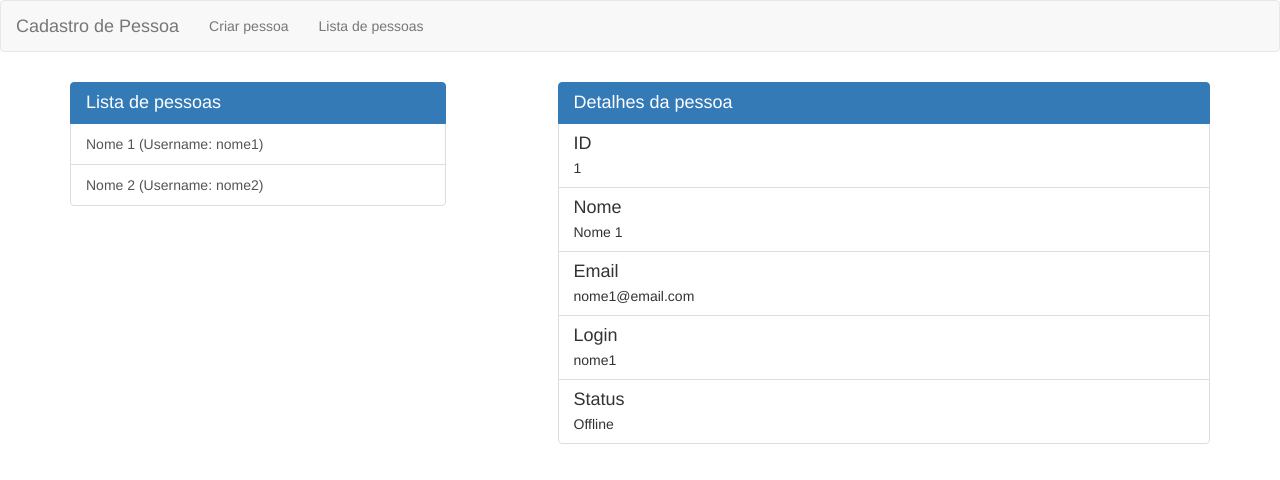
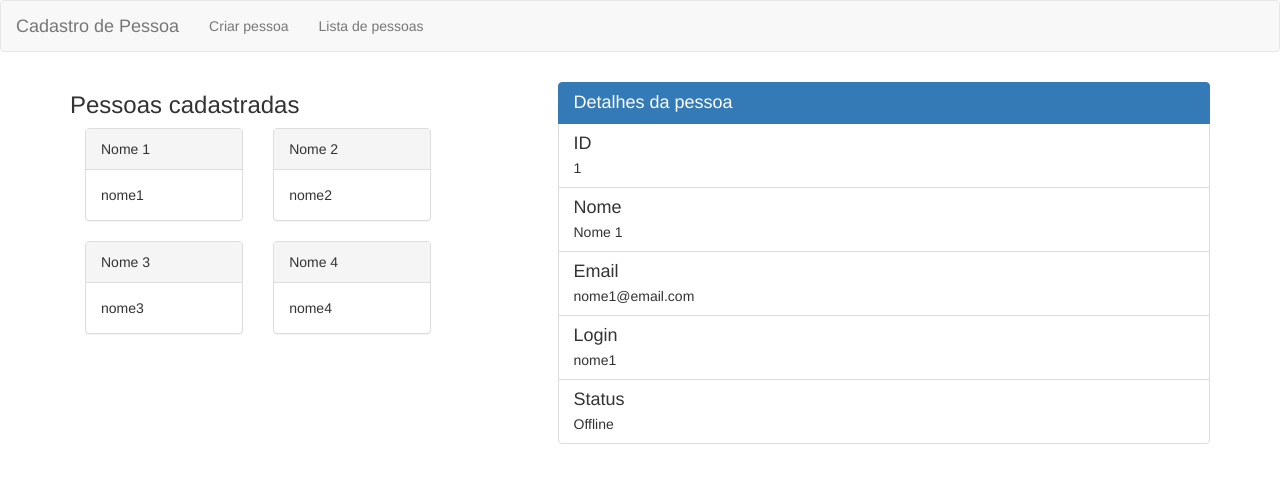
Before and after one commit to giordanna/projeto-cadastro-pessoa, an Angular app: page /lista in a window 1280 px wide. Shown: the top 480 px of the page. Built offline with nearby package versions, Linux system fonts and the light colour scheme.

Commit message:
fix: Mudança do formato de lista de pessoas para GRID
O corpo do projeto exige que a lista seja exibida em grid, então foi necessário adequar.

```diff
--- a/src/app/pessoas/lista-pessoas/lista-pessoas.component.html
+++ b/src/app/pessoas/lista-pessoas/lista-pessoas.component.html
@@ -1,14 +1,15 @@
 <div class="row">
   <div class="col-xs-10">
-    <ul class="list-group">
-      <h4 class="list-group-item active">Lista de pessoas</h4>
-      <a
-        class="list-group-item"
-        style="cursor: pointer;"
-        *ngFor="let pessoa of pessoas"
-      >
-        {{ pessoa.nome }} (Username: {{ pessoa.login }})
-      </a>
-    </ul>
-  </div>
+    <h3>Pessoas cadastradas</h3>
+    <div class="col-sm-6" style="cursor: pointer;"
+         *ngFor="let pessoa of pessoas">
+      <div class="panel panel-default">
+        <div class="panel-heading">
+          {{ pessoa.nome }}
+        </div>
+        <div class="panel-body">
+           {{ pessoa.login }}
+        </div>
+      </div>
+    </div>
 </div>
--- a/src/app/pessoas/lista-pessoas/lista-pessoas.component.ts
+++ b/src/app/pessoas/lista-pessoas/lista-pessoas.component.ts
@@ -26,6 +26,24 @@ export class ListaPessoasComponent implements OnInit {
       '123qwe',
       true
     ),
+    new PessoaModule(
+      3,
+      'Nome 3',
+      'nome2@email.com',
+      36,
+      'nome3',
+      '123qwe',
+      false
+    ),
+    new PessoaModule(
+      4,
+      'Nome 4',
+      'nome4@email.com',
+      45,
+      'nome4',
+      '123qwe',
+      false
+    ),
   ];
   constructor() { }
 
```
